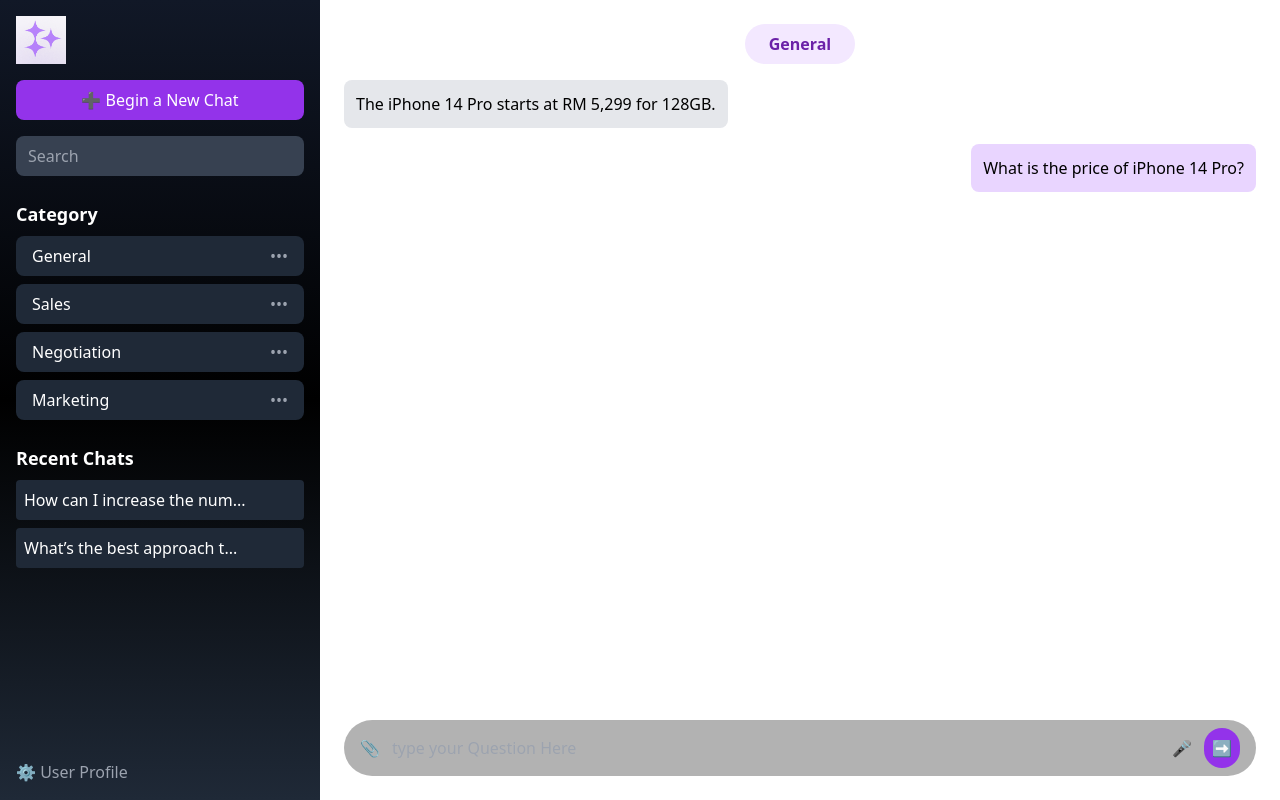
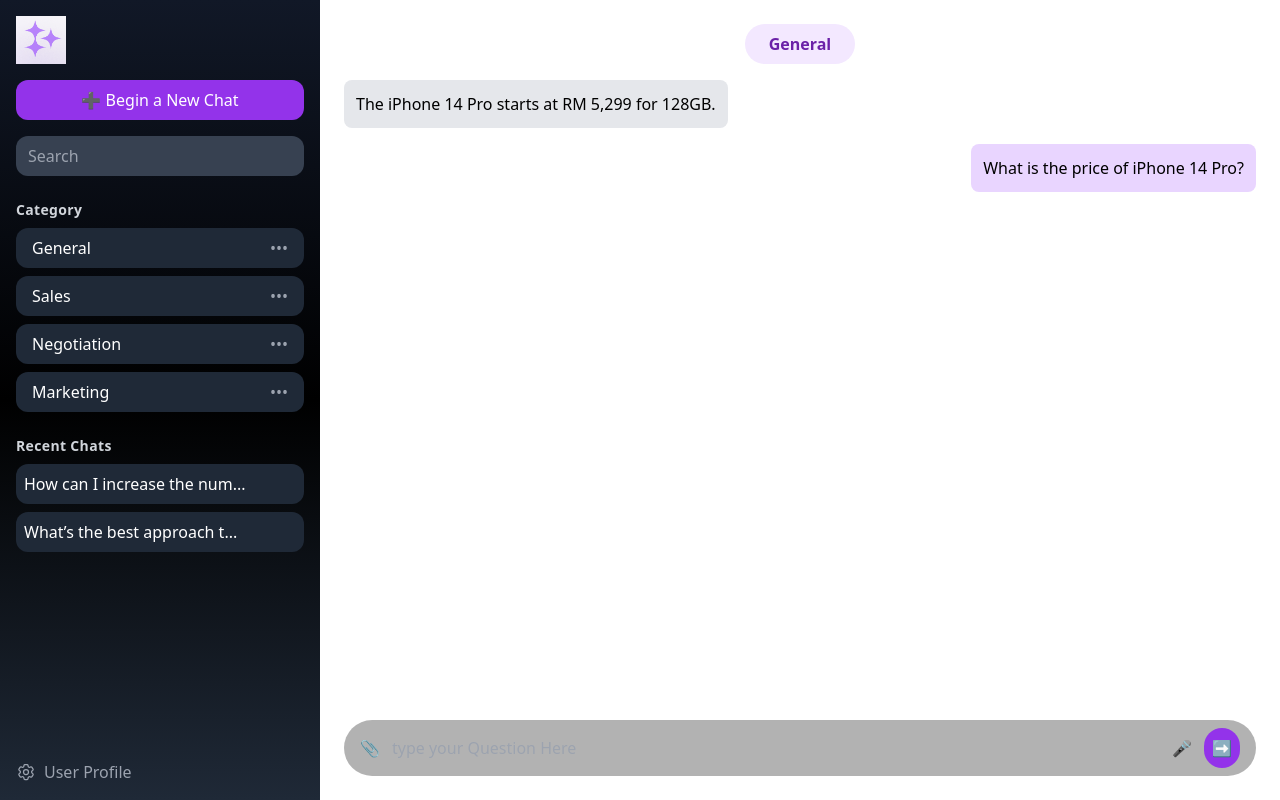
Before and after one commit to chaywen/retail-chatbot, a React (Create React App) app: page / in a window 1280 px wide. Built offline with nearby package versions, Linux system fonts and the light colour scheme.

Commit message:
Update Sidebar.jsx

```diff
--- a/src/components/Sidebar.jsx
+++ b/src/components/Sidebar.jsx
@@ -1,29 +1,32 @@
 import React from 'react';
 import logo from '../assets/logo.svg';
+import { Cog6ToothIcon } from '@heroicons/react/24/outline';
 
 export default function Sidebar() {
   return (
-    <div className="w-1/4 bg-gradient-to-b from-gray-900 via-black to-gray-800 text-white p-4 flex flex-col justify-between h-screen">
+    <div className="w-1/4 bg-gradient-to-b from-gray-900 via-black to-gray-800 text-white p-4 flex flex-col justify-between h-screen font-sans">
       <div>
         {/* Logo */}
         <img src={logo} alt="LameBot Logo" className="h-12 w-auto mb-4" />
 
-        {/* Begin Chat + Search */}
-        <button className="w-full bg-purple-600 hover:bg-purple-700 text-white py-2 px-4 rounded-lg mb-4 flex items-center justify-center">
+        {/* Begin Chat */}
+        <button className="w-full bg-purple-600 hover:bg-purple-700 text-white py-2 px-4 rounded-xl mb-4 flex items-center justify-center transition-all">
           ➕ Begin a New Chat
         </button>
+
+        {/* Search */}
         <input
           type="text"
           placeholder="Search"
-          className="w-full bg-gray-700 text-white placeholder-gray-400 px-3 py-2 rounded-lg mb-6 outline-none"
+          className="w-full bg-gray-700 text-white placeholder-gray-400 px-3 py-2 rounded-xl mb-6 outline-none"
         />
 
         {/* Category */}
-        <h2 className="text-lg font-semibold mb-2">Category</h2>
+        <h2 className="text-sm font-semibold mb-2 tracking-wide text-gray-300">Category</h2>
         {['General', 'Sales', 'Negotiation', 'Marketing'].map((cat) => (
           <button
             key={cat}
-            className="w-full bg-gray-800 hover:bg-purple-600 transition-colors text-white py-2 px-4 rounded-lg mb-2 flex items-center justify-between"
+            className="w-full bg-gray-800 hover:bg-purple-600 transition-all text-white py-2 px-4 rounded-xl mb-2 flex items-center justify-between"
           >
             <span>{cat}</span>
             <span className="text-gray-400">•••</span>
@@ -31,10 +34,10 @@
         ))}
 
         {/* Recent Chats */}
-        <h2 className="text-lg font-semibold mt-6 mb-2">Recent Chats</h2>
+        <h2 className="text-sm font-semibold mt-6 mb-2 tracking-wide text-gray-300">Recent Chats</h2>
         <ul className="space-y-2">
           {['How can I increase the num...', 'What’s the best approach t...'].map((chat, idx) => (
-            <li key={idx} className="bg-gray-800 hover:bg-gray-700 p-2 rounded cursor-pointer">
+            <li key={idx} className="bg-gray-800 hover:bg-gray-700 p-2 rounded-xl cursor-pointer transition-all">
               {chat}
             </li>
           ))}
@@ -42,8 +45,9 @@
       </div>
 
       {/* User Profile */}
-      <button className="mt-6 flex items-center text-gray-400 hover:text-white">
-        ⚙️ User Profile
+      <button className="mt-6 flex items-center text-gray-400 hover:text-white transition-all">
+        <Cog6ToothIcon className="h-5 w-5 mr-2" />
+        User Profile
       </button>
     </div>
   );
```
